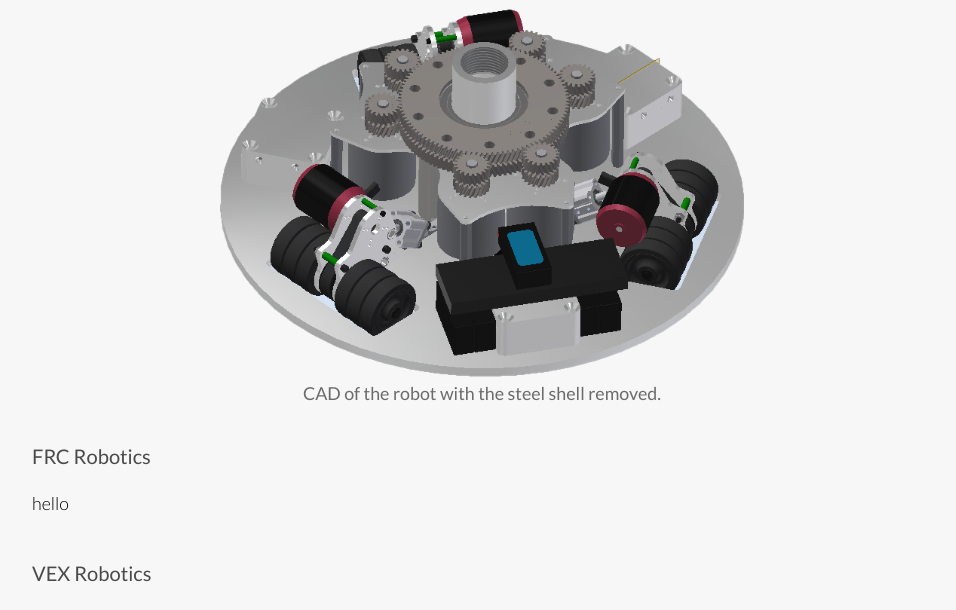
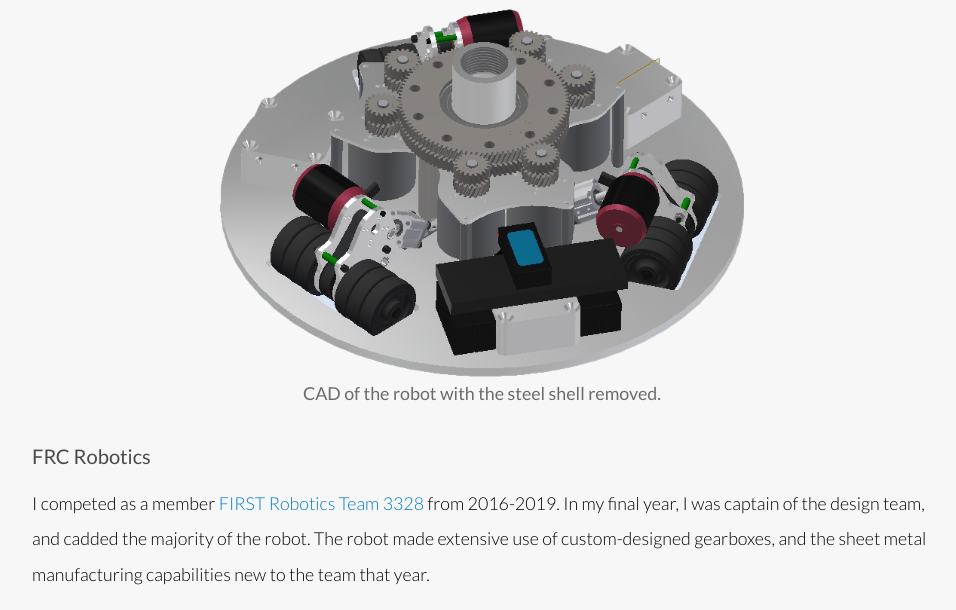
Before and after one commit to AedenGB/portfolio-website, a Flask app: page / in a window 1280 px wide. Shown: the part 4586-5196 px from the top of the page, without its empty margins (158-1114 px from the left). Run offline with Flask 2, Linux system fonts and the light colour scheme.

Commit message:
added FRC content

```diff
--- a/app/templates/index.html
+++ b/app/templates/index.html
@@ -209,7 +209,10 @@
           <a class = "anchor" name="FRC-Robotics">a</a>
           <a class = "heading" href = "#FRC-Robotics">FRC Robotics</a>
             <p>
-              hello
+              I competed as a member <a class = "inline-link" target="_blank" href = "https://www.nohorobo.com/">FIRST Robotics Team 3328</a> from 2016-2019. In my final year, I was captain of the design team, and cadded the majority of the robot. The robot made extensive use of custom-designed gearboxes, and the sheet metal manufacturing capabilities new to the team that year.
+              <div class = "inline-object-small"><img class = "inline-object-small" src = "{{url_for('static', filename='images/FRC-render.png')}}">
+              <figcaption>CAD of the 2018-2019 robot.</figcaption>
+              </div>
             </p>
 
           <a class = "anchor" name="VEX-Robotics">a</a>
```
Also changed, not shown: app/static/images/FRC-render.JPG, app/static/images/FRC-render.png (added).
